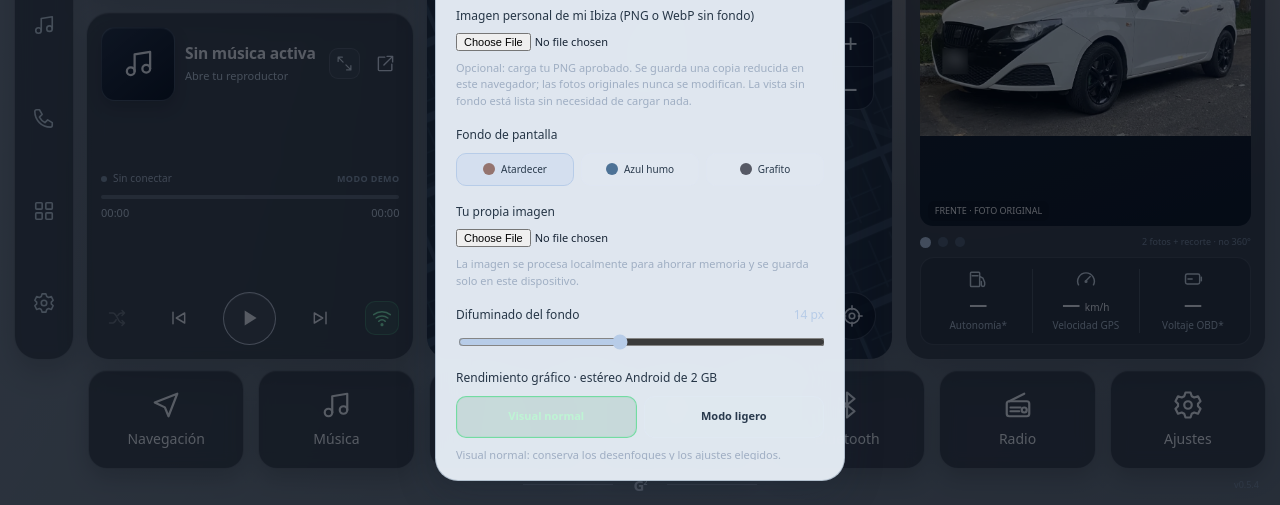
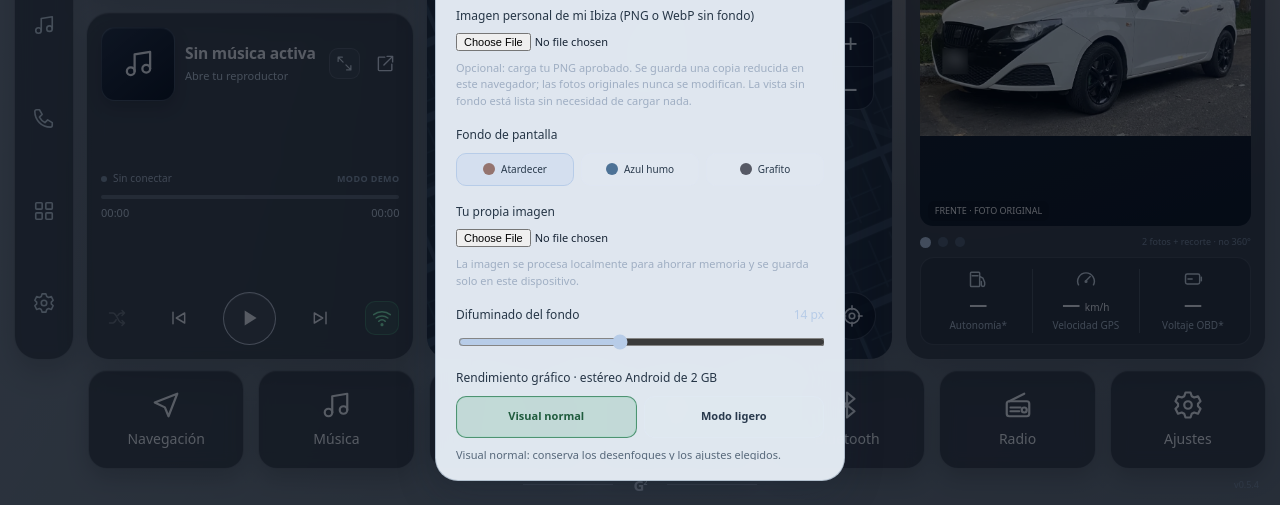
Before and after one commit to 2hpj76sd6z-cpu/g2-dash, a website: page index.html in a window 1280 px wide. Both pictures are taken after a click on the button 38 px from the left and 41 px from the top of the page. Shown: the part 295-800 px from the top of the page. Drawn offline with Linux system fonts and the light colour scheme.

Commit message:
fix(accessibility): improve day-mode contrast in performance settings

```diff
--- a/widgets.css
+++ b/widgets.css
@@ -100,3 +100,12 @@ body[data-performance="light"] svg {
  transition:none!important;
 }
 @media(max-height:650px){.performancePicker button{min-height:36px;padding:6px}}
+
+/* v0.5.4: selected performance option must remain readable in day mode. */
+body[data-mode="day"] .performancePicker button.selected {
+ color:#205c3e;
+ background:rgba(48,147,96,.16);
+ border-color:rgba(32,120,76,.72);
+}
+body[data-mode="day"] #performanceNote {color:#56687a}
+body[data-mode="night"] #performanceNote {color:#aabbcd}
```
